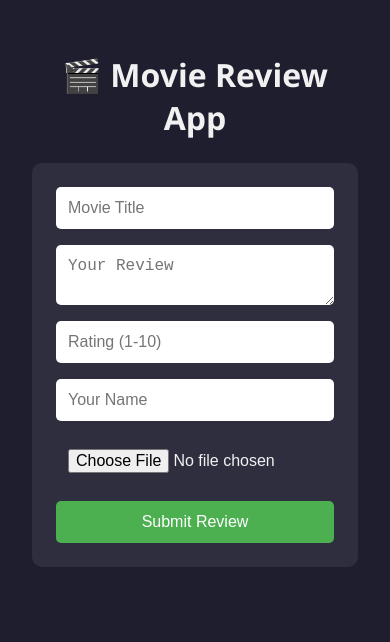
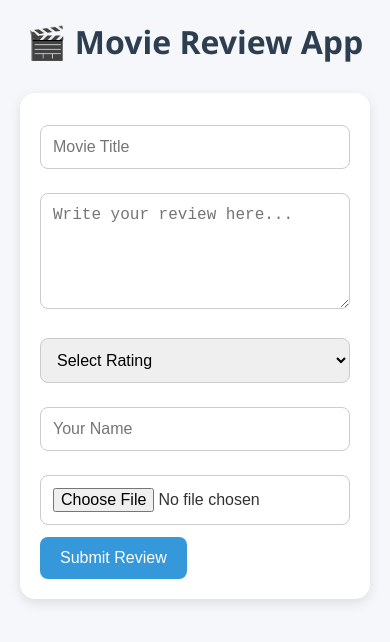
Before and after one commit to Prdp-ktri/Movie-Review-App, a website: page public/index.html in a window 390 px wide. Drawn offline with Linux system fonts and the light colour scheme; no server answers.

Commit message:
update css
update css

```diff
--- a/public/index.html
+++ b/public/index.html
@@ -9,19 +9,27 @@
 </head>
 
 <body>
-  <div class="container">
   <h1>🎬 Movie Review App</h1>
-    <form id="review-form">
+
+  <!-- Review Submission Form -->
+  <form id="reviewForm" enctype="multipart/form-data">
     <input type="text" name="title" placeholder="Movie Title" required />
-      <textarea name="review" placeholder="Your Review" required></textarea>
-      <input type="number" name="rating" placeholder="Rating (1-10)" min="1" max="10" required />
+    <textarea name="review" placeholder="Write your review here..." rows="5" required></textarea>
+    <select name="rating" required>
+      <option value="" disabled selected>Select Rating</option>
+      <option value="⭐">⭐</option>
+      <option value="⭐⭐">⭐⭐</option>
+      <option value="⭐⭐⭐">⭐⭐⭐</option>
+      <option value="⭐⭐⭐⭐">⭐⭐⭐⭐</option>
+      <option value="⭐⭐⭐⭐⭐">⭐⭐⭐⭐⭐</option>
+    </select>
     <input type="text" name="reviewer" placeholder="Your Name" required />
     <input type="file" name="image" accept="image/*" />
     <button type="submit">Submit Review</button>
   </form>
 
-    <div id="reviews"></div>
-  </div>
+  <!-- Review Display Section -->
+  <section id="reviews"></section>
 
   <script src="script.js"></script>
 </body>
--- a/public/style.css
+++ b/public/style.css
@@ -1,63 +1,122 @@
-body {
-  font-family: "Segoe UI", sans-serif;
-  background-color: #1e1e2f;
-  color: #f1f1f1;
+/* Global Styles */
+* {
   margin: 0;
   padding: 0;
+  box-sizing: border-box;
 }
 
-.container {
-  max-width: 700px;
-  margin: auto;
-  padding: 2rem;
+body {
+  font-family: "Segoe UI", Tahoma, Geneva, Verdana, sans-serif;
+  background: #f5f7fa;
+  color: #333;
+  padding: 20px;
 }
 
+/* Header */
 h1 {
   text-align: center;
-  margin-bottom: 1.5rem;
+  margin-bottom: 30px;
+  font-size: 2.5rem;
+  color: #2c3e50;
 }
 
+/* Review Form */
 form {
-  display: flex;
-  flex-direction: column;
-  gap: 1rem;
-  background: #2e2e3e;
-  padding: 1.5rem;
-  border-radius: 10px;
+  max-width: 600px;
+  margin: 0 auto 40px;
+  background-color: #ffffff;
+  padding: 25px;
+  border-radius: 15px;
+  box-shadow: 0 4px 12px rgba(0, 0, 0, 0.1);
 }
 
-input,
-textarea,
-button {
-  padding: 0.75rem;
-  border-radius: 5px;
-  border: none;
+form input,
+form textarea,
+form select {
+  width: 100%;
+  padding: 12px;
+  margin: 12px 0;
+  border: 1px solid #ccc;
+  border-radius: 8px;
   font-size: 1rem;
 }
 
-button {
-  background-color: #4caf50;
+form button {
+  background-color: #3498db;
   color: white;
+  padding: 12px 20px;
+  border: none;
+  border-radius: 8px;
+  font-size: 1rem;
   cursor: pointer;
+  transition: background-color 0.3s ease;
 }
 
-button:hover {
-  background-color: #45a049;
+form button:hover {
+  background-color: #2980b9;
 }
 
+/* Review List */
 #reviews {
-  margin-top: 2rem;
+  display: grid;
+  grid-template-columns: repeat(auto-fit, minmax(280px, 1fr));
+  gap: 20px;
 }
 
-.review {
-  background: #2e2e3e;
-  padding: 1rem;
-  border-radius: 10px;
-  margin-bottom: 1rem;
+/* Review Card */
+.review-card {
+  background-color: white;
+  padding: 20px;
+  border-radius: 15px;
+  box-shadow: 0 4px 15px rgba(0, 0, 0, 0.08);
+  transition: transform 0.2s ease;
 }
 
-.review img {
+.review-card:hover {
+  transform: translateY(-4px);
+}
+
+.review-card img {
   max-width: 100%;
-  margin-top: 1rem;
-  border-radius: 8px;
+  height: auto;
+  border-radius: 10px;
+  margin-top: 10px;
 }
+
+.review-card h3 {
+  font-size: 1.2rem;
+  margin-bottom: 5px;
+  color: #2c3e50;
+}
+
+.review-card .rating {
+  color: #f39c12;
+  margin-bottom: 10px;
+}
+
+.review-card p {
+  font-size: 0.95rem;
+  line-height: 1.4;
+}
+
+.review-card .reviewer {
+  font-size: 0.9rem;
+  font-style: italic;
+  color: #7f8c8d;
+  margin-top: 10px;
+}
+
+/* Responsive Text Sizes */
+@media (max-width: 768px) {
+  h1 {
+    font-size: 2rem;
+  }
+
+  form {
+    padding: 20px;
+  }
+
+  .review-card {
+    padding: 15px;
+  }
+}
```
Lines whose indentation alone changed are shown as unchanged.
